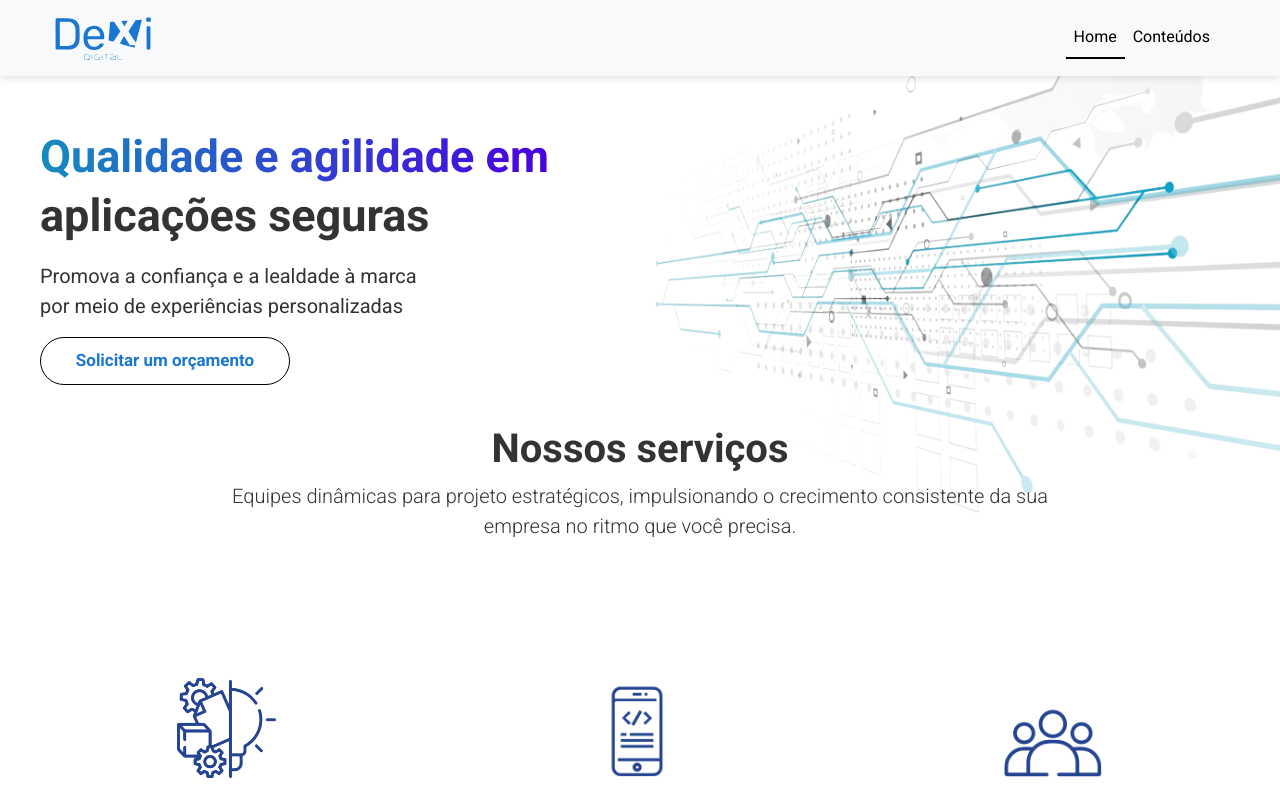
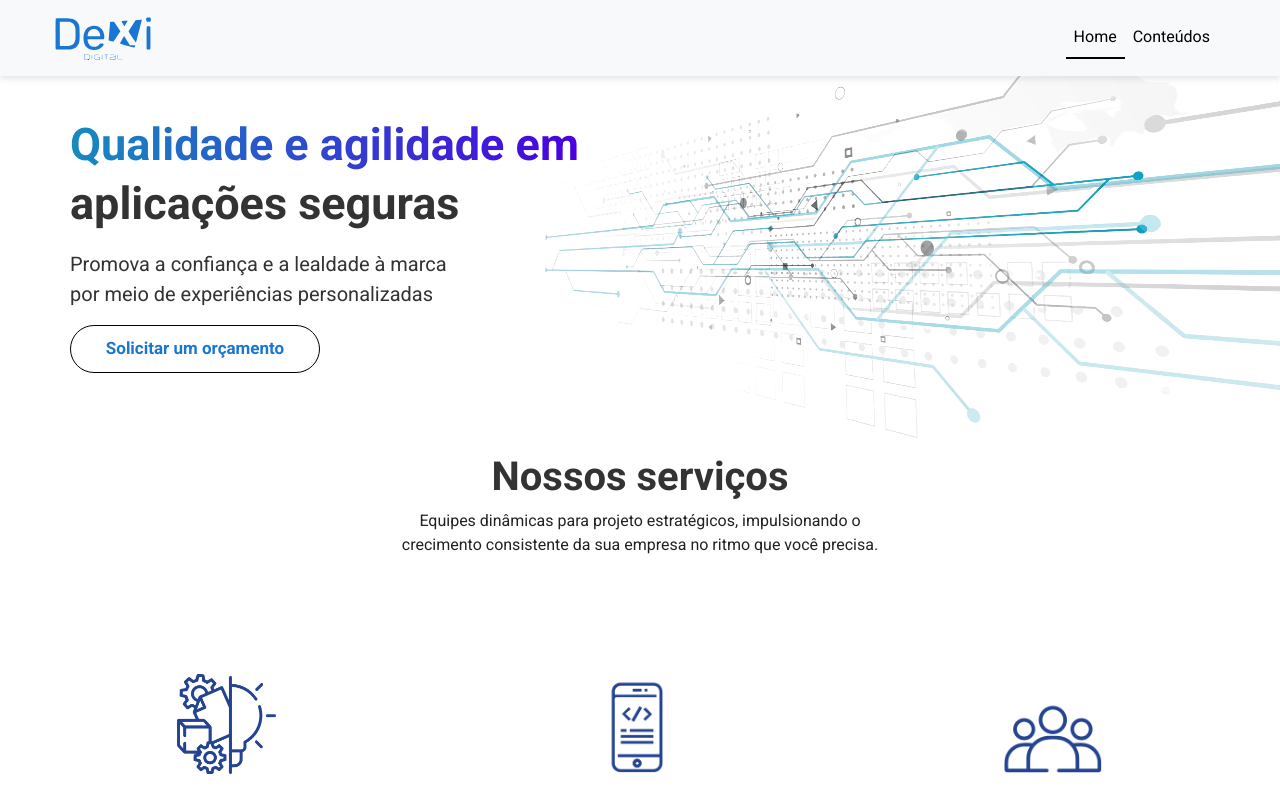
Before and after one commit to stellamaia/Dexidigital, a Vue app: page / in a window 1280 px wide. Shown: the top 791 px of the page. Built offline with nearby package versions, Linux system fonts and the light colour scheme; what vue-the-mask would draw is missing.

Commit message:
Alterações da imagem Home

```diff
--- a/src/views/HomeView.vue
+++ b/src/views/HomeView.vue
@@ -1,8 +1,7 @@
 <template>
   <div class="container-home">
     <NavBar />
-    <v-row class="content-home-image">
-      <v-col cols="12" md="6">
+    <div class="content-home-image">
       <p class="title-home">
         <span class="title-home-degrade">Qualidade e agilidade em</span><br>
         aplicações seguras
@@ -13,18 +12,23 @@
         <router-link class="nav-link active btn-contact" to="/formulario"> Solicitar um orçamento
         </router-link>
       </div>
-      </v-col>
-      <v-col style="padding: 0;" md="6">
-        <div class=" background-image">
+      <div>
+        <div class="background-image-content">
+
+          <img class="background-image" src="../assets/image-home.png" alt="">
         </div>
-      </v-col>
-    </v-row>
+      </div>
+
+    </div>
     <div class="details-services">
       <div class="services">
         <h1 class="custom-title-services">Nossos serviços</h1>
-        <p class="custom-subtitle-services">
-          Equipes dinâmicas para projeto estratégicos, impulsionando o crecimento consistente da sua empresa no ritmo que
+        <div class="custom-subtitle-services-content">
+          <p class="details-custom-subtitle-services">
+            Equipes dinâmicas para projeto estratégicos, impulsionando o crecimento consistente da sua empresa no ritmo
+            que
             você precisa. </p>
+        </div>
       </div>
       <div class="content-home">
         <v-card class="mx-auto content-card-home">
@@ -181,6 +185,21 @@ export default {
 }
 </script>
 <style scoped>
+.background-image-content {
+  display: flex;
+  justify-content: end;
+
+}
+
+.background-image {
+  height: 438px;
+  position: absolute;
+  top: 45px;
+  display: flex;
+  justify-content: end;
+
+}
+
 .image-tecnologias {
   width: 100%;
   height: 80%;
@@ -192,23 +211,29 @@ export default {
 .front {
   background-image: url('../assets/front.png');
 }
+
 .back {
   background-image: url('../assets/back.png');
 }
+
 .project {
   background-image: url('../assets/project.png');
 }
+
 .big {
   background-image: url('../assets/big.png');
 }
-  .server-img{
+
+.server-img {
   height: 50px;
 }
+
 @media screen and (min-width: 768px) {
 
-.server-img{
-  display: none!important;
+  .server-img {
+    display: none !important;
   }
+
   .moving-logos-wrapper {
     overflow: hidden;
     margin: auto;
@@ -243,6 +268,7 @@ export default {
     overflow: hidden;
     margin: auto;
   }
+
   .image-tecnologias {
     width: 100%;
     height: 70%;
@@ -254,25 +280,32 @@ export default {
   .front {
     background-image: url('../assets/front.png');
   }
+
   .back {
     background-image: url('../assets/back.png');
   }
+
   .project {
     background-image: url('../assets/project.png');
   }
+
   .big {
     background-image: url('../assets/big.png');
   }
+
   .mobile {
     background-image: url('../assets/mobile.png');
   }
+
   .data {
     background-image: url('../assets/data.png');
   }
+
   .server {
     background-image: url('../assets/server.png');
 
   }
+
   .dev {
     background-image: url('../assets/dev.png');
   }
@@ -304,15 +337,18 @@ export default {
 .container-home {
   background-color: white;
 }
+
 .navbar-brand:hover {
   color: #1976d2;
 }
+
 .content-home {
   padding: 70px 20px;
   display: flex;
   flex-wrap: wrap;
   justify-content: center;
 }
+
 .content-card-home {
   background-color: white;
   border-radius: 10px;
@@ -323,6 +359,7 @@ export default {
   padding: 20px;
   margin: 10px !important;
 }
+
 .container-img {
   display: flex;
   justify-content: center;
@@ -333,6 +370,7 @@ export default {
   height: 100px;
 
 }
+
 .title-home {
   color: #333333;
   font-size: 44px;
@@ -341,6 +379,7 @@ export default {
   font-style: normal;
   line-height: 1.3em;
 }
+
 .title-home-degrade {
   background: #158BBF;
   background: -webkit-linear-gradient(to right, #158BBF 0%, #4A00E0 100%);
@@ -356,6 +395,7 @@ export default {
   color: #333333;
   padding: 0 20px 0 20px;
 }
+
 .custom-title-services {
   font-weight: 700;
   color: #333333;
@@ -366,6 +406,7 @@ export default {
   font-weight: 300;
   color: #333333;
 }
+
 .btn-contact {
   padding: 10px;
   border: 1.5px solid black;
@@ -381,24 +422,23 @@ export default {
   background-color: #000000;
   transition: .2s;
 }
+
 .services {
   text-align: center;
   margin-top: 100px;
 }
+
 .title-services {
   color: #332e94;
   font-size: 18px;
   font-weight: bold;
   text-align: center;
 }
+
 .description-services {
   text-align: center;
   font-size: 15px;
   font-weight: 400;
-}
-
-.content-home-image {
-  padding: 0 0px 0 20px;
 }
 
 .process-details-title {
@@ -409,16 +449,28 @@ export default {
   margin: 0;
   color: #333333;
 }
-.process-details-subtitle-content{
+
+.process-details-subtitle-content {
   display: flex;
   justify-content: center;
 }
+
+.custom-subtitle-services-content {
+  display: flex;
+  justify-content: center;
+}
+
+.details-custom-subtitle-services {
+
+  width: 500px !important;
+}
+
 .process-details-subtitle {
   text-align: center;
   font-size: 20px;
   font-weight: 300;
   margin: 0 30px;
-  width: 90%!important;
+  width: 90% !important;
 }
 
 .process-details-img {
@@ -445,6 +497,10 @@ export default {
   height: 70px;
 }
 
+.content-home-image {
+  padding: 0 0px 0 50px;
+}
+
 @media screen and (min-width:320px) and (max-width: 480px) {
   .content-card-home {
     width: 100%;
@@ -463,7 +519,6 @@ export default {
 @media screen and (max-width:500px) {
   .custom-subtitle-services {
     padding: 0 30px;
-
   }
 }
 
@@ -486,10 +541,6 @@ export default {
 @media screen and (min-width: 481px) and (max-width: 768px) {
   .content-card-home {
     width: 45%;
-  }
-
-  .background-image {
-    padding: 100px 40px 40px 40px;
   }
 
   .services {
@@ -518,28 +569,30 @@ export default {
   .title-home {
     padding: 0 20px 0px 20px;
   }
+
   .content-btn-contact {
     padding-left: 20px;
   }
+
 }
 
 @media screen and (max-width: 767px) {
+  .content-home-image {
+    padding: 0 !important;
+  }
 
-  .background-image {
+  .background-image-content {
     display: none;
   }
 
   .title-home {
     font-size: 2rem;
     text-align: center;
+    padding: 50px 0 10px 0;
   }
 
   .description-home {
     text-align: center;
-  }
-
-  .title-home {
-    padding: 50px 10px 10px 10px;
   }
 
   .content-btn-contact {
@@ -561,6 +614,15 @@ export default {
 }
 
 @media screen and (min-width: 768px) and (max-width: 1024px) {
+  .background-image {
+    height: 335px;
+    position: absolute;
+    top: 45px;
+    width: 52%;
+    display: flex;
+    justify-content: end;
+  }
+
   .title-home {
     padding-top: 40px !important;
     font-size: 27px;
@@ -571,15 +633,7 @@ export default {
   }
 
   .custom-subtitle-services {
-    padding: 0 20px;
-  }
-
-  .background-image {
-    height: 400px;
-    background-image: url("../assets/image-home.png");
-    background-position: center center;
-    background-repeat: no-repeat;
-    background-size: cover;
+    padding: 0 60px;
   }
 
   .content-card-home {
@@ -588,19 +642,18 @@ export default {
 }
 
 @media screen and (min-width: 1025px) and (max-width: 1200px) {
+  .background-image {
+    height: 335px;
+    position: absolute;
+    top: 45px;
+    width: 52%;
+    display: flex;
+    justify-content: end;
+  }
+
   .title-home {
     padding-top: 40px !important;
     font-size: 38px;
-  }
-
-  .background-image {
-    height: 120%;
-    width: 100%;
-    background-image: url("../assets/image-home.png");
-    background-position: center center;
-    background-repeat: no-repeat;
-    background-size: cover;
-    background-position-y: -60px;
   }
 
   .custom-title-services {
@@ -615,9 +668,9 @@ export default {
     font-size: 20px;
   }
 
-  .custom-subtitle-services {
+  /* .custom-subtitle-services {
     padding: 0 200px 0 200px;
-  }
+  } */
 }
 
 @media screen and (min-width: 1201px) {
@@ -627,14 +680,6 @@ export default {
     font-size: 45px;
   }
 
-  .background-image {
-    height: 100%;
-    width: 100%;
-    background-image: url("../assets/image-home.png");
-    background-position: center center;
-    background-repeat: no-repeat;
-    background-size: cover;
-  }
 
   .content-card-home {
     width: 22%;
@@ -654,45 +699,117 @@ export default {
 }
 
 @media screen and (min-width: 1201px) and (max-width: 1440px) {
+  .background-image {
+    height: 417px;
+    position: absolute;
+    top: 30px;
+    width: 58%;
+    display: flex;
+    justify-content: end;
+  }
+
   .process-details-subtitle {
-  width: 900px!important;
+    width: 900px !important;
   }
-  .background-image {
-    height: 150%;
-    background-image: url("../assets/image-home.png");
-    background-position: center center;
-    background-repeat: no-repeat;
-    background-size: cover;
-    background-position-y: -70px;
-  }
-  .content-home-image {
-    display: flex !important;
-    justify-content: center !important;
-  }
+
   .content-card-home {
     width: 350px !important;
   }
 
+  .custom-title-services {
+    padding-top: 80px !important;
   }
-@media screen and  (min-width: 1441px) {
+
+  .content-home {
+    padding: 50px 20px;
+  }
+}
+
+@media screen and (min-width: 1441px) {
+
   .process-details-subtitle {
-  width: 1100px!important;
+    width: 1100px !important;
   }
-.details-img{
+
+  .details-img {
     width: 1300px;
-}.content-card-home {
+  }
+
+  .content-card-home {
     width: 400px !important;
 
   }
 
+  .custom-title-services {
+    padding-top: 120px;
+  }
+}
+
+@media screen and (min-width: 1441px) and (max-width: 1920px) {
+  .content-home-image {
+    padding: 80px 0px 0 100px;
+  }
+
   .background-image {
-    height: 150%;
-    background-image: url("../assets/image-home.png");
-    background-position: center center;
-    background-repeat: no-repeat;
-    background-size: cover;
-    background-position-y: -70px;
+    height: 580px;
+    position: absolute;
+    top: 60px;
+    width: 52%;
+    display: flex;
+    justify-content: end;
+  }
+
+  .title-home {
+    padding-top: 40px !important;
+    font-size: 50px;
+  }
+}
+
+@media screen and (min-width: 1921px) and (max-width: 2400px) {
+  .title-home {
+    padding-top: 40px !important;
+    font-size: 60px;
+  }
+
+  .content-home-image {
+    padding: 80px 0px 0 15%;
+  }
+
+  .custom-title-services {
+    padding-top: 287px;
+  }
+
+  .background-image {
+    height: 28%;
+    position: absolute;
+    top: -70px;
+    width: 52%;
+    display: flex;
+    justify-content: end;
   }
 
 }
-</style>
+
+@media screen and (min-width: 2401px) {
+  .custom-title-services {
+    padding-top: 224px !important;
+  }
+
+  .title-home {
+    padding-top: 40px !important;
+    font-size: 60px;
+  }
+
+  .content-home-image {
+    padding: 80px 0px 0 20%;
+  }
+
+  .background-image {
+    height: 28%;
+    position: absolute;
+    top: -70px;
+    width: 52%;
+    display: flex;
+    justify-content: end;
+  }
+}</style>
```
Lines whose indentation alone changed are shown as unchanged.
